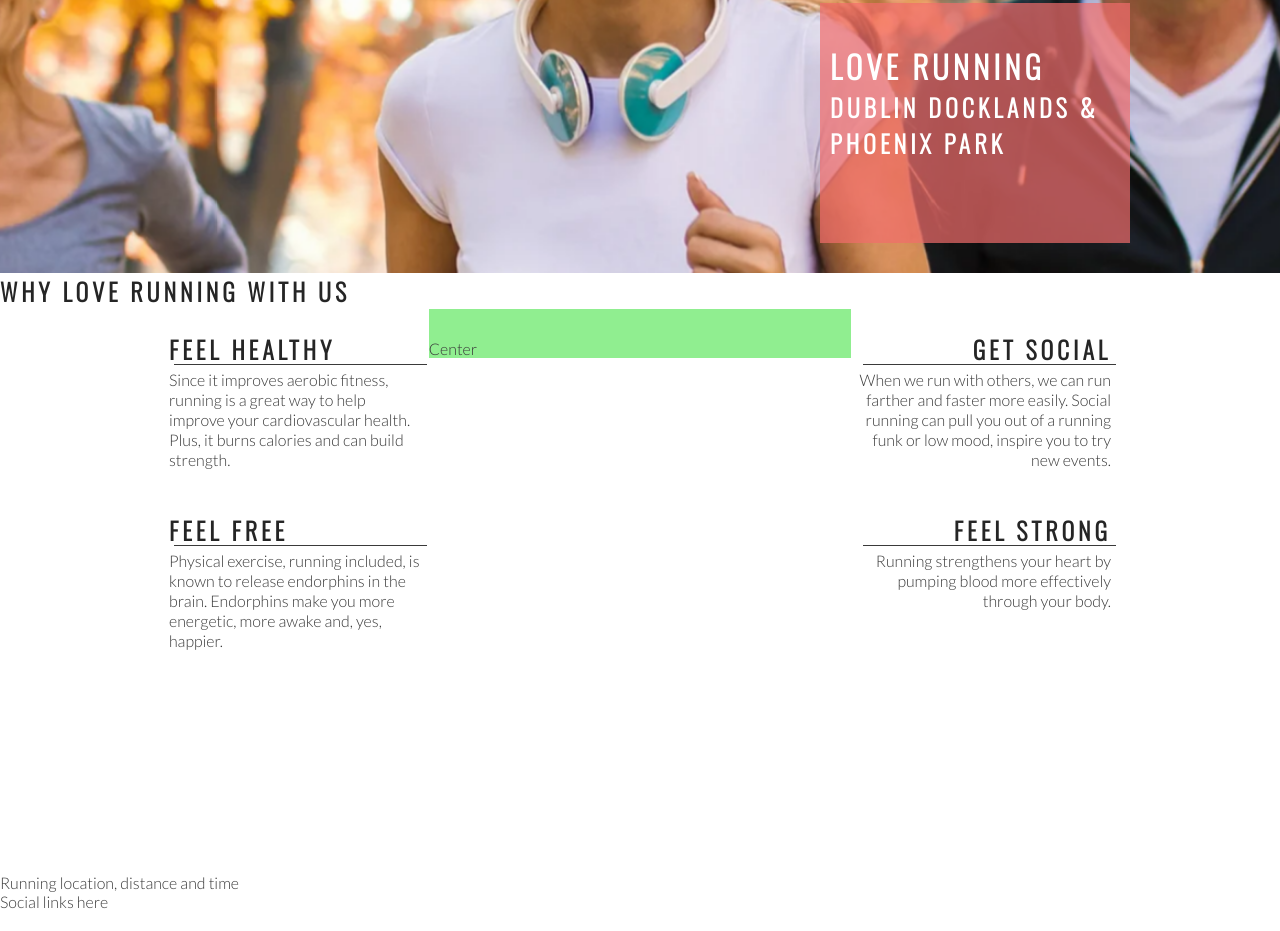
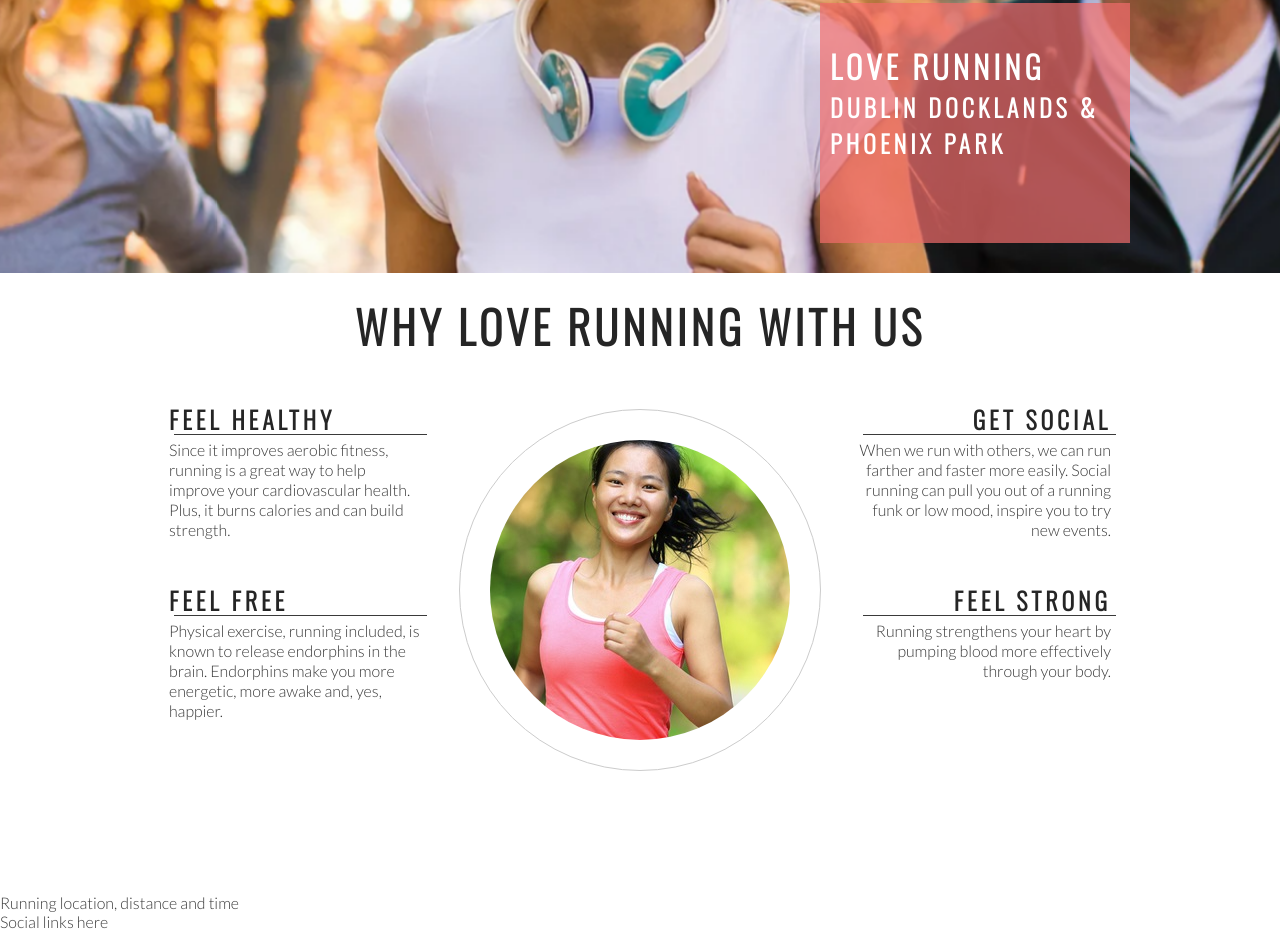
Before and after one commit to kazcare/love_running, a plain HTML site: page index.html in a window 1280 px wide. Shown: the part 402-1333 px from the top of the page. Drawn offline with nearby package versions, Linux system fonts and the light colour scheme.

Commit message:
Add club ethos image and style into a circle

```diff
--- a/assets/css/style.css
+++ b/assets/css/style.css
@@ -135,7 +135,6 @@ h1, h2 {
     padding-top: 30px;
     width: 33%;
     margin: 0 auto;
-    background-color: lightgreen;
 }
 
 hr {
@@ -167,3 +166,26 @@ hr {
 .right-about-heading p {
     text-align: right;
 }
+
+#welcome {
+    text-align: center;
+    margin: 20px 0;
+    font-size: 280%;
+}
+
+#circle-container {
+    width: 300px;
+    height: 300px;
+    padding: 30px;
+    border-style: solid;
+    border-color: #ccc;
+    border-width: 1px;
+    border-radius: 50%;
+    margin: 0 auto;
+}
+
+#circle-cover-bg {
+    background: url('../images/ethos-center-image.jpg') no-repeat center center;
+    height: 100%;
+    border-radius: 50%;
+}
--- a/index.html
+++ b/index.html
@@ -36,7 +36,7 @@
         </div>
     </section>
     <section id="club-ethos">
-        <h1>Why Love Running With US</h1>
+        <h2 id="welcome">Why Love Running With US</h2>
         <div id="left-about">
             <div class="left-about-heading">
                 <h2>Feel Healthy</h2>
@@ -72,7 +72,12 @@
                 </p>
             </div>
         </div>
-        <div id="center-about">Center</div>
+        <div id="center-about">
+            <div id="circle-container">
+                <div id="circle-cover-bg">
+                </div>
+            </div>
+        </div>
     </section>
     <section>
         Running location, distance and time
```
Also changed, not shown: assets/images/ethos-center-image.jpg (added).
